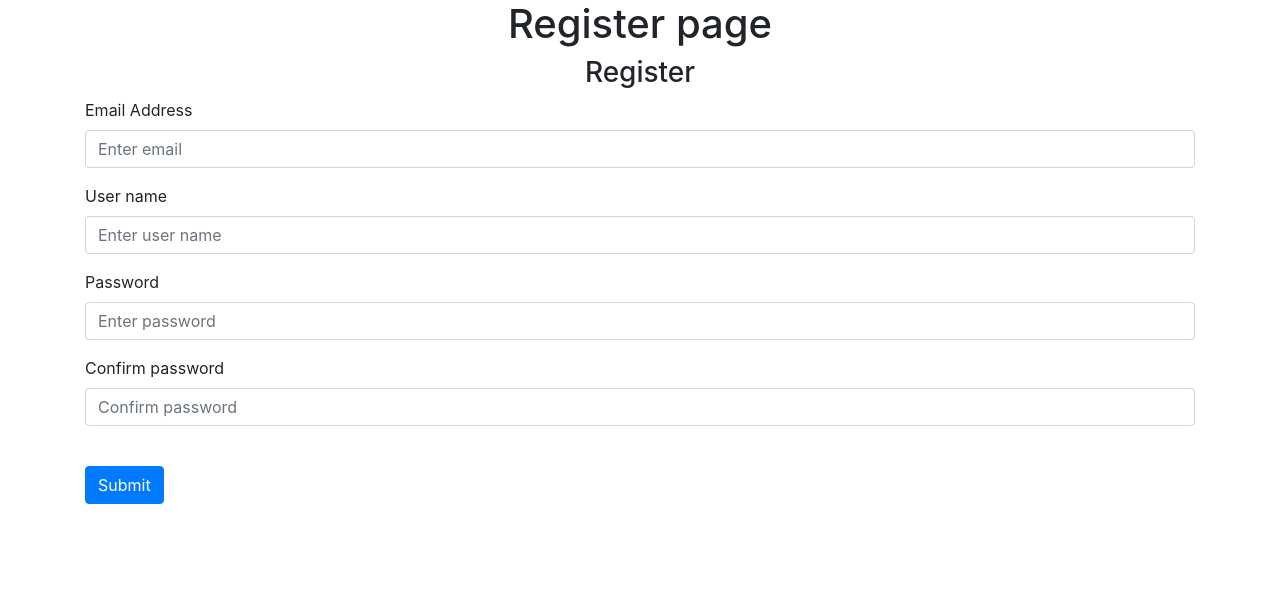
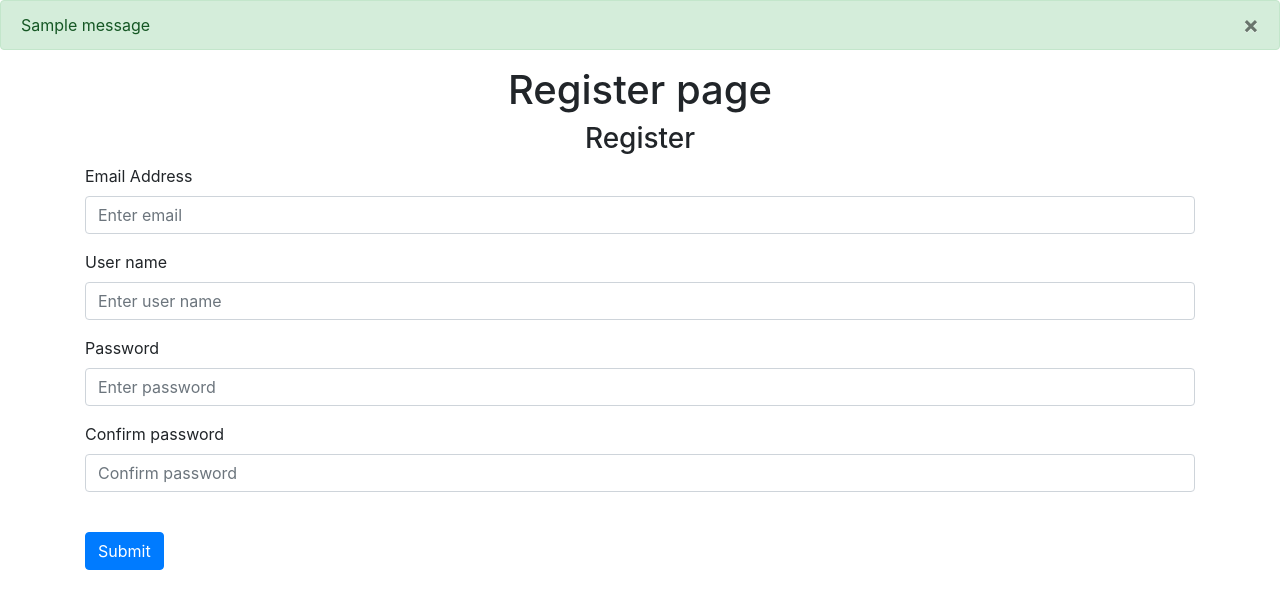
Before and after one commit to GeorgeBodea/Server-Launcher, a Flask app: page /register in a window 1280 px wide. Shown: the part 56-665 px from the top of the page. Run offline with Flask 3, Linux system fonts and the light colour scheme; one stand-in notice (Sample message) is shown; some libraries are stand-ins or nearby versions.

Commit message:
Added checks for user registration. Renamed variables
Suggestions are displayed when filling the registrationg form.

Changed userName label and input to user_name for consistency.

SECRET_APP has been changed with SECRET_KEY, the correct name used by Flask to sign cookies.

```diff
--- a/src/website/__init__.py
+++ b/src/website/__init__.py
@@ -21,7 +21,7 @@ def ensure_config_presence():
         pass
     else:
         secret_key = token_hex()
-        file_content = "SECRET_APP=\'{}\'".format(secret_key)
+        file_content = "SECRET_KEY=\'{}\'".format(secret_key)
 
         with open(config_abs_path, 'w') as file_config:
             file_config.write(file_content)
--- a/src/website/auth.py
+++ b/src/website/auth.py
@@ -1,4 +1,4 @@
-from flask import Blueprint, render_template
+from flask import Blueprint, render_template, request, flash
 
 auth = Blueprint('auth', __name__)
 
@@ -11,6 +11,28 @@ def login():
 def logout():
     return render_template("logout.html")
 
-@auth.route('/register')
+@auth.route('/register', methods=['GET', 'POST'])
 def register():
+    if request.method == 'POST':
+        check_register_info(request)
+
     return render_template("register.html")
+
+
+def check_register_info(request):
+    email = request.form.get('email')
+    user_name = request.form.get('user_name')
+    password = request.form.get('password')
+    password_confirmation = request.form.get('password_confirmation')
+
+    if len(email) < 6:
+        flash('Email must have at least 5 characters.', category='error')
+    elif len(user_name) < 2:
+        flash('User name must have at least 2 characters.', category='error')
+    elif password != password_confirmation:
+        flash('Passwords don\'t match', category='error')
+    elif len(password) < 7:
+        flash('Passwords must have atleast 6 characters', category='error')
+    else:
+        flash('Account created!', category='success')
+        pass
--- a/src/website/templates/base.html
+++ b/src/website/templates/base.html
@@ -35,6 +35,33 @@
             </div>
         </nav>
 
+        {% with messages = get_flashed_messages(with_categories=true) %}
+        {% if messages %}
+         {% for category, message in messages %}
+
+             {% if category == 'error' %}
+                 <div class="alert alert-danger alter-dismissable fade show" role="alert">
+                 {{ message }}
+                 <button type="button" class="close" data-dismiss="alert">
+                     <span aria-hidden="true">&times;</span>
+                 </button>
+                 </div>
+
+                 {% else %}
+
+                 <div class="alert alert-success alter-dismissable fade show" role="alert">
+                 {{ message }}
+                 <button type="button" class="close" data-dismiss="alert">
+                     <span aria-hidden="true">&times;</span>
+                 </button>
+                 </div>
+             {% endif %}
+
+         {% endfor  %}
+        {% endif %}
+       {% endwith %}
+
+
       <div class="container">
       {% block content %} {% endblock %}
       </div>
--- a/src/website/templates/register.html
+++ b/src/website/templates/register.html
@@ -14,8 +14,8 @@
     </div>
 
     <div class="form-group">
-        <label for="userName">User name</label>
-        <input type="text" class="form-control" id="userName" name="userName" placeholder="Enter user name"/>
+        <label for="user_name">User name</label>
+        <input type="text" class="form-control" id="user_name" name="user_name" placeholder="Enter user name"/>
     </div>
 
     <div class="form-group">
```
